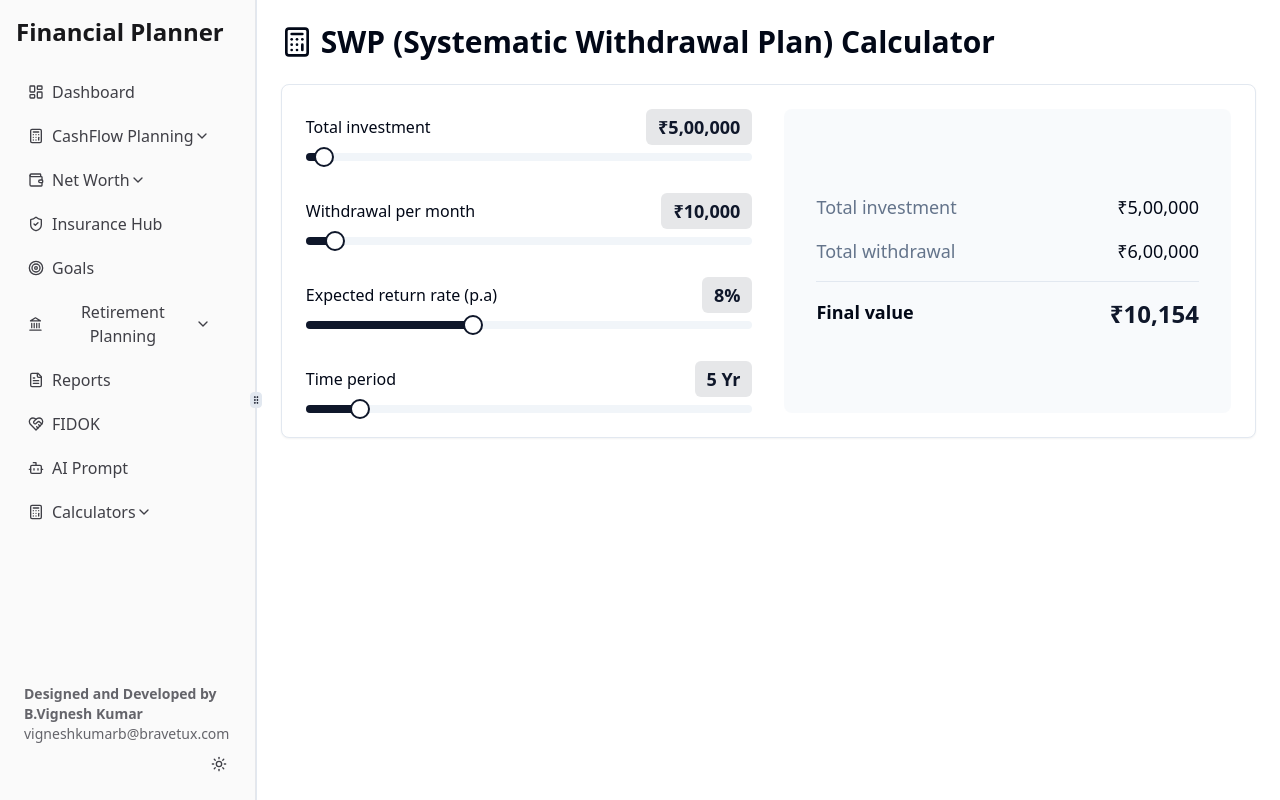
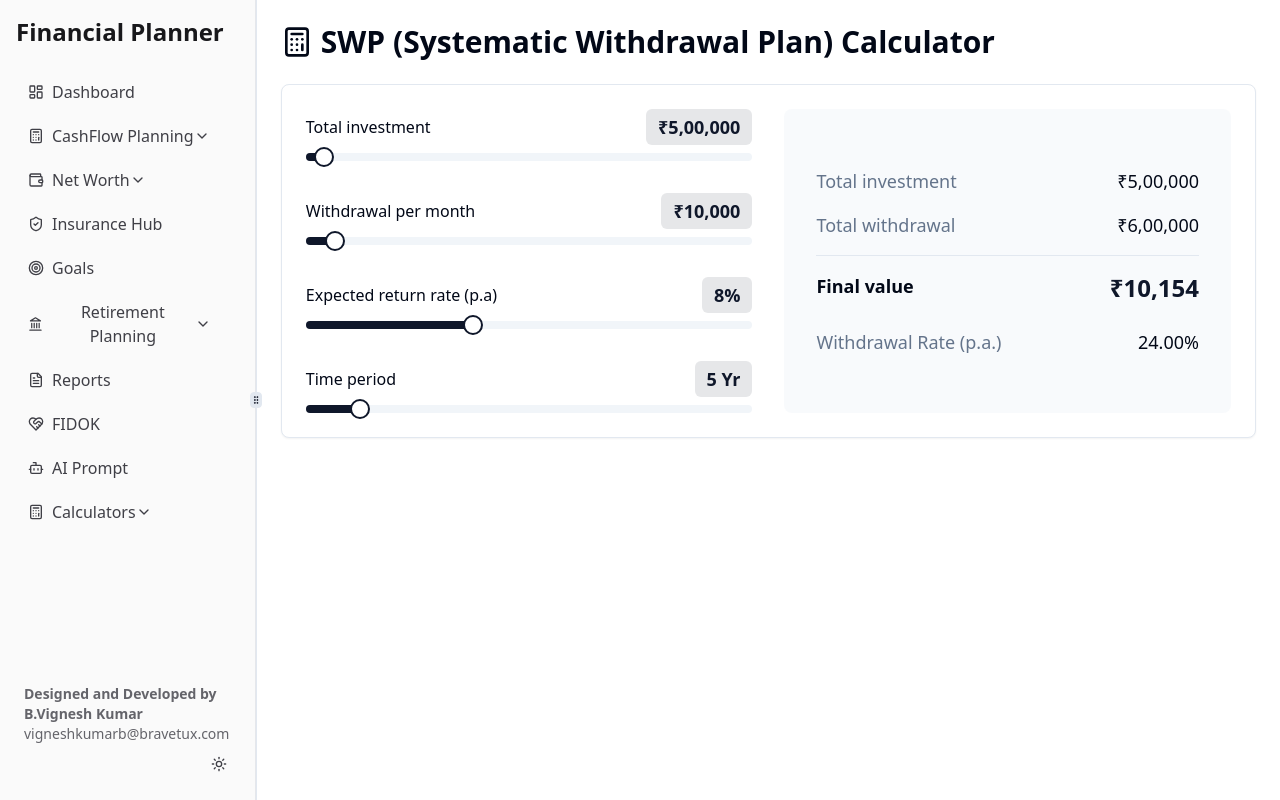
Before and after one commit to bravetux/Finance.AI, a React (Vite) app: page /dashboard/swp-calculator in a window 1280 px wide. Built offline with nearby package versions, Linux system fonts and the light colour scheme.

Commit message:
[dyad] Added withdrawal rate to SWP calculator - wrote 1 file(s)

```diff
--- a/src/pages/SWPCalculator.tsx
+++ b/src/pages/SWPCalculator.tsx
@@ -41,6 +41,14 @@ const SWPCalculator: React.FC = () => {
       finalValue: currentBalance,
     };
   }, [totalInvestment, monthlyWithdrawal, returnRate, timePeriod]);
+
+  const withdrawalRate = useMemo(() => {
+    if (totalInvestment === 0) {
+      return 0;
+    }
+    const annualWithdrawal = monthlyWithdrawal * 12;
+    return (annualWithdrawal / totalInvestment) * 100;
+  }, [totalInvestment, monthlyWithdrawal]);
 
   const formatCurrency = (value: number) => {
     return `₹${value.toLocaleString("en-IN", { maximumFractionDigits: 0 })}`;
@@ -131,6 +139,10 @@ const SWPCalculator: React.FC = () => {
                 <span className="font-bold">Final value</span>
                 <span className="font-bold text-2xl text-primary">{formatCurrency(calculations.finalValue)}</span>
               </div>
+              <div className="flex justify-between pt-2">
+                <span className="text-muted-foreground">Withdrawal Rate (p.a.)</span>
+                <span className="font-medium">{withdrawalRate.toFixed(2)}%</span>
+              </div>
             </div>
           </div>
         </CardContent>
```
